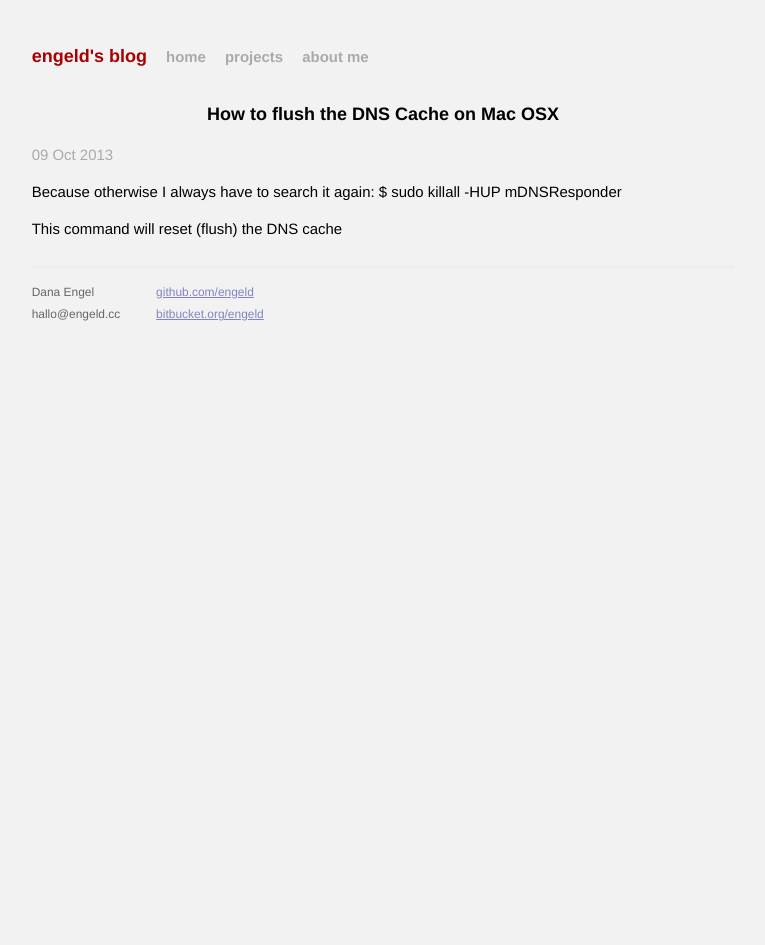
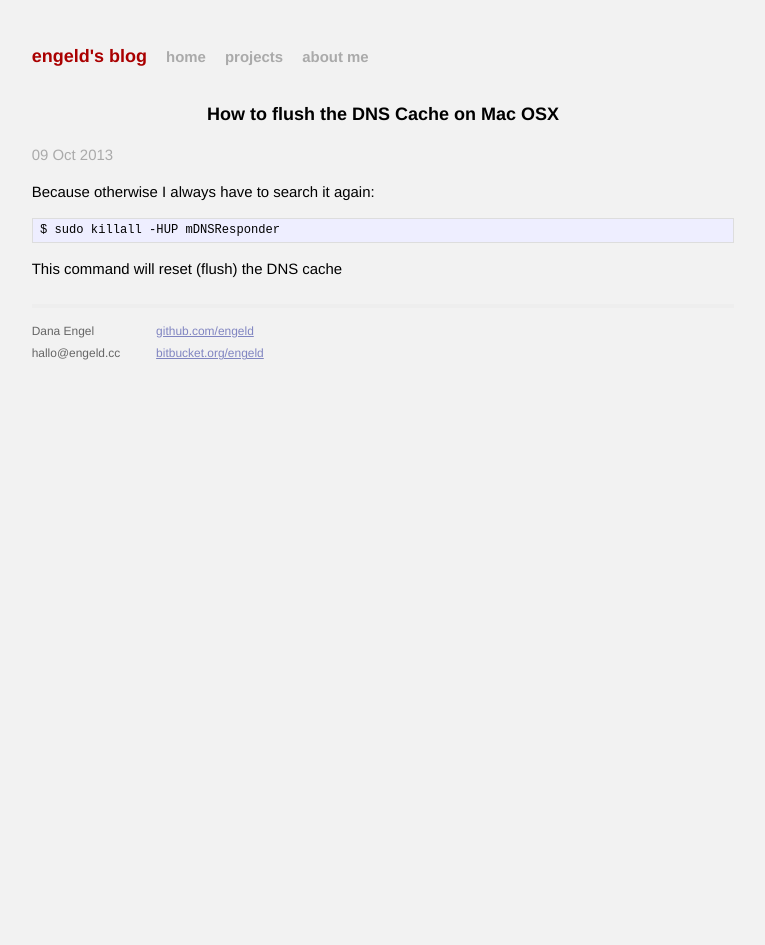
Before and after one commit to engeld/engeld.github.com, a Jekyll site: the page built from _posts/2013-10-09-how-to-flush-the-dns-cache.markdown, in a window 1280 px wide. Shown: the whole page, without its empty margins (257-1022 px from the left). Built offline with Jekyll 4.4.1, drawn with Linux system fonts in a browser that asks for light colours; Markdown is read by kramdown in place of the engine named in the settings.

```diff
--- a/_posts/2013-10-09-how-to-flush-the-dns-cache.markdown
+++ b/_posts/2013-10-09-how-to-flush-the-dns-cache.markdown
@@ -2,8 +2,8 @@
 layout: post
 title: "How to flush the DNS Cache on Mac OSX"
 ---
+Because otherwise I always have to search it again:
 
-Because otherwise I always have to search it again:
     $ sudo killall -HUP mDNSResponder
 
 This command will reset (flush) the DNS cache
```
